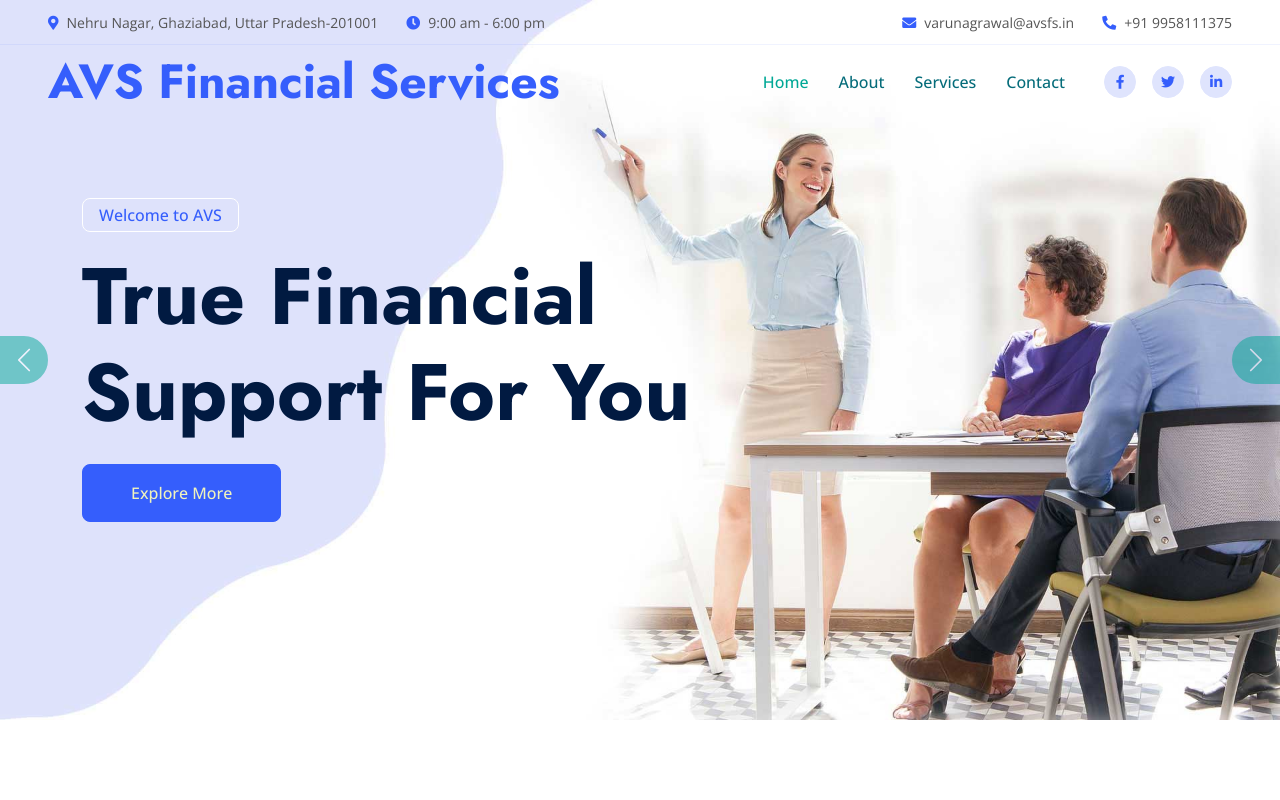
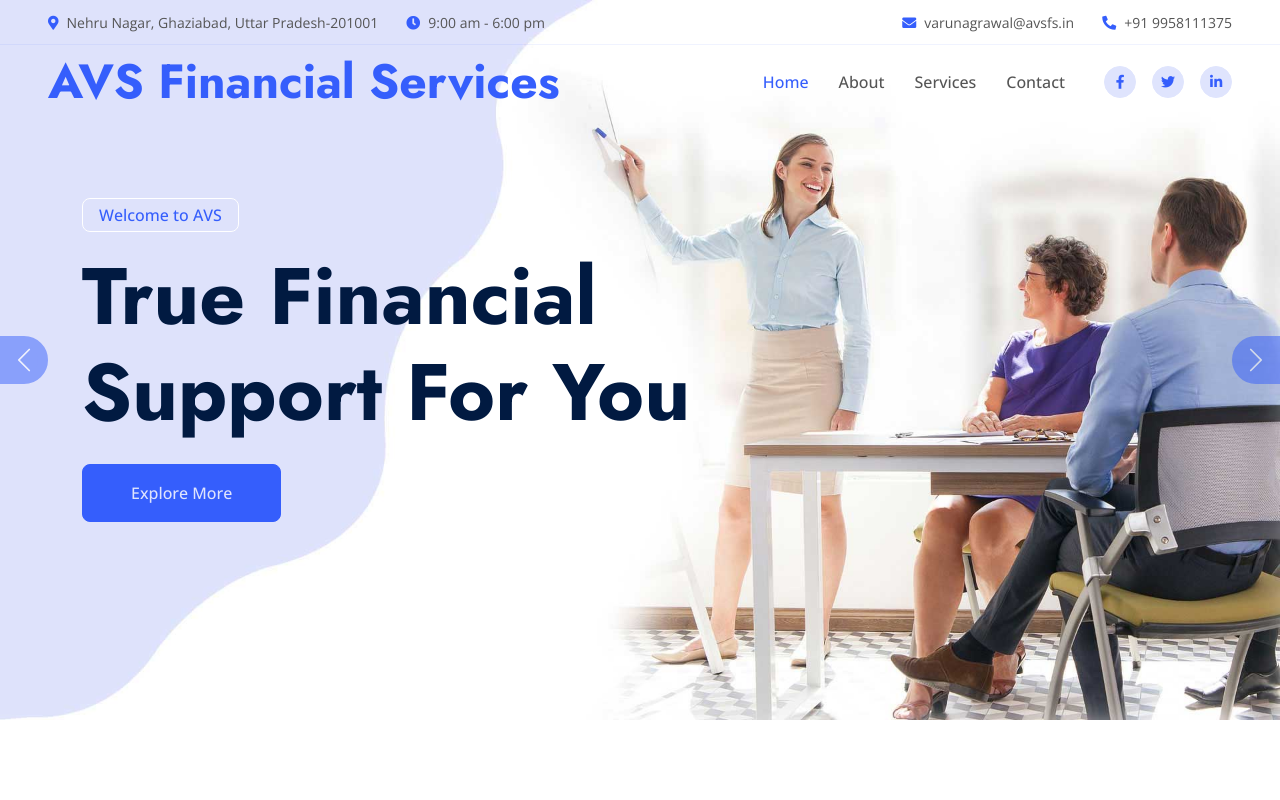
Before and after one commit to SHREYA-1103/CNAME, a plain HTML site: page index.html in a window 1280 px wide. Shown: the top 800 px of the page. Drawn offline with nearby package versions, Linux system fonts and the light colour scheme; animation ran at ten frames a second.

Commit message:
colors scheme updated

```diff
--- a/css/style.css
+++ b/css/style.css
@@ -1,10 +1,10 @@
 /********** Template CSS **********/
 :root {
-    --primary: #00A896;
-    --secondary: #02C39A;
-    --tertiary: #056C7A;
-    --light: #F0F3BD;
-    --dark: #012C3D;
+    --primary: #355EFC;
+    --secondary: #E93C05;
+    --tertiary: #555555;
+    --light: #DFE4FD;
+    --dark: #011A41;
 }
 
 .back-to-top {
```
